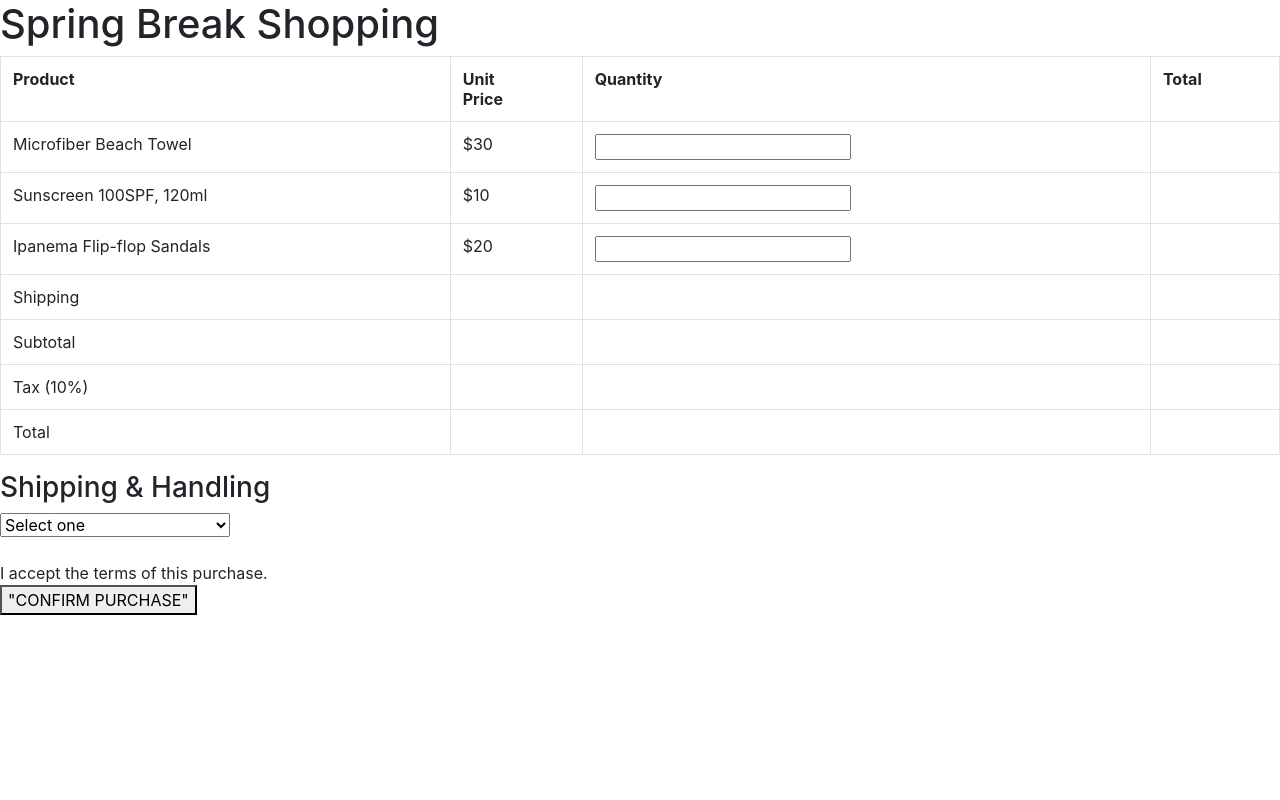
After one commit to shikikan86/cst336, a PHP site: page /practice/p4/index.html in a window 1280 px wide. The commit adds this page. Run offline with PHP 8.4, Linux system fonts and the light colour scheme; some libraries are stand-ins or nearby versions.

Commit message:
practice 4

```diff
--- /dev/null
+++ b/practice/p4/index.html
@@ -0,0 +1,159 @@
+<html>
+
+<head>
+    <link rel="stylesheet" href="https://stackpath.bootstrapcdn.com/bootstrap/4.3.1/css/bootstrap.min.css" integrity="sha384-ggOyR0iXCbMQv3Xipma34MD+dH/1fQ784/j6cY/iJTQUOhcWr7x9JvoRxT2MZw1T" crossorigin="anonymous">
+    <script src="https://stackpath.bootstrapcdn.com/bootstrap/4.3.1/js/bootstrap.min.js" integrity="sha384-JjSmVgyd0p3pXB1rRibZUAYoIIy6OrQ6VrjIEaFf/nJGzIxFDsf4x0xIM+B07jRM" crossorigin="anonymous"></script>
+    <script src="https://code.jquery.com/jquery-3.1.0.js"></script>
+    <link rel="stylesheet" href="css/styles.css">
+    <title>Shopping Cart</title>
+</head>
+
+<body>
+
+    <h1> Spring Break Shopping </h1>
+
+    <table class = "table table-bordered">
+        <tr>
+            <th>Product</th>
+            <th>Unit <br> Price</th>
+            <th> Quantity </th>
+            <th>Total</th>
+        </tr>
+        <tr>
+            <td>Microfiber Beach Towel</td>
+            <td>$30</td>
+            <td><input id="towel" type="number" size="5"></td>
+            <td id="towelTotal"></td>
+        </tr>
+
+        <tr>
+            <td>Sunscreen 100SPF, 120ml</td>
+            <td>$10</td>
+            <td><input id="sunscreen" type="number" size="5"></td>
+            <td id="sunscreenTotal"></td>
+        </tr>
+
+        <tr>
+            <td>Ipanema Flip-flop Sandals </td>
+            <td>$20</td>
+            <td><input id="sandals" type="number" size="5"></td>
+            <td id="sandalsTotal"></td>
+        </tr>
+
+        <tr>
+            <td>Shipping</td>
+            <td></td>
+            <td></td>
+            <td id="shipping"></td>
+        </tr>
+
+        <tr>
+            <td>Subtotal</td>
+            <td></td>
+            <td></td>
+            <td id="subtotal"></td>
+        </tr>
+
+        <tr>
+            <td>Tax (10%)</td>
+            <td></td>
+            <td></td>
+            <td id="tax"></td>
+        </tr>
+
+        <tr>
+            <td>Total</td>
+            <td></td>
+            <td></td>
+            <td id="total"></td>
+        </tr>
+
+    </table>
+
+    <h3>Shipping & Handling <span id = "error"></span></h3>
+    <select id="shipping">
+        <option value="">Select one</option>
+        <option value="nextday">Next-Day< Delivery: $15.00</option>
+        <option value="threeday">Three-Day Delivery: $10.00</option>
+        <option value="regular">Regular(5-8 days): $5.00</option>
+    </select>
+    <br><br>
+
+    <span>I accept the terms of this purchase.</span>
+    <br>
+
+    <button id="submit">"CONFIRM PURCHASE"</button>
+
+    <script>
+        /*global $ */
+        $(document).ready(function() {
+            let subtowel = 0;
+            let subsunscreen = 0;
+            let subsandals = 0;
+
+
+            let total = 0;
+            let tax = 0;
+            let subtotal = 0;
+            let shipping = 0;
+
+            function calcTots(){
+                total = 0;
+                subtotal = subtowel + subsunscreen + subsandals;
+                tax = subtotal * .1;
+                total = tax + subtotal;
+
+                let shipping = $("#shipping").val();
+
+                if(shipping == "Next-Day< Delivery: $15.00"){
+                    total += 15;
+                } else if(shipping == "Three-Day Delivery: $10.00"){
+                    total += 10;
+                } else if(shipping == "Regular(5-8 days): $5.00"){
+                    total += 5;
+                } else {
+                    total += 0;
+                }
+
+                $("#subtotal").html("$" + subtotal);
+                $("#tax").html("$" + tax);
+                $("#total").html("$" + total);
+            }
+
+            $("#towel").on("change", function() {
+                subtowel = $("#towel").val() * 30;
+                $("#towelTotal").html("$" + subtowel);
+                calcTots();
+
+            });
+
+            $("#sunscreen").on("change", function() {
+                subsunscreen = $("#sunscreen").val() * 10;
+                $("#sunscreenTotal").html("$" + subsunscreen);
+                calcTots();
+            });
+
+            $("#sandals").on("change", function() {
+                subsandals = $("#sandals").val() * 20;
+                $("#sandalsTotal").html("$" + subsandals);
+                calcTots();
+            });
+
+            $("#shipping").on("change", function() {
+                calcTots();
+            });
+
+            $("#submit").on("click", function() {
+                if($("#shipping").val() == "Select One"){
+                    $("#error").html("Please select a shipping method").style("color", "red").style("font-size", "20px");
+                }
+                else{
+                    $("#error").html("");
+                }
+            });
+        });
+    </script>
+
+</body>
+
+</html>
```
Also changed, not shown: hw/hw2/css/styles.css (+15 -0 lines), hw/hw2/index.html (+15 -32 lines), practice/p4/css/styles.css (added).
